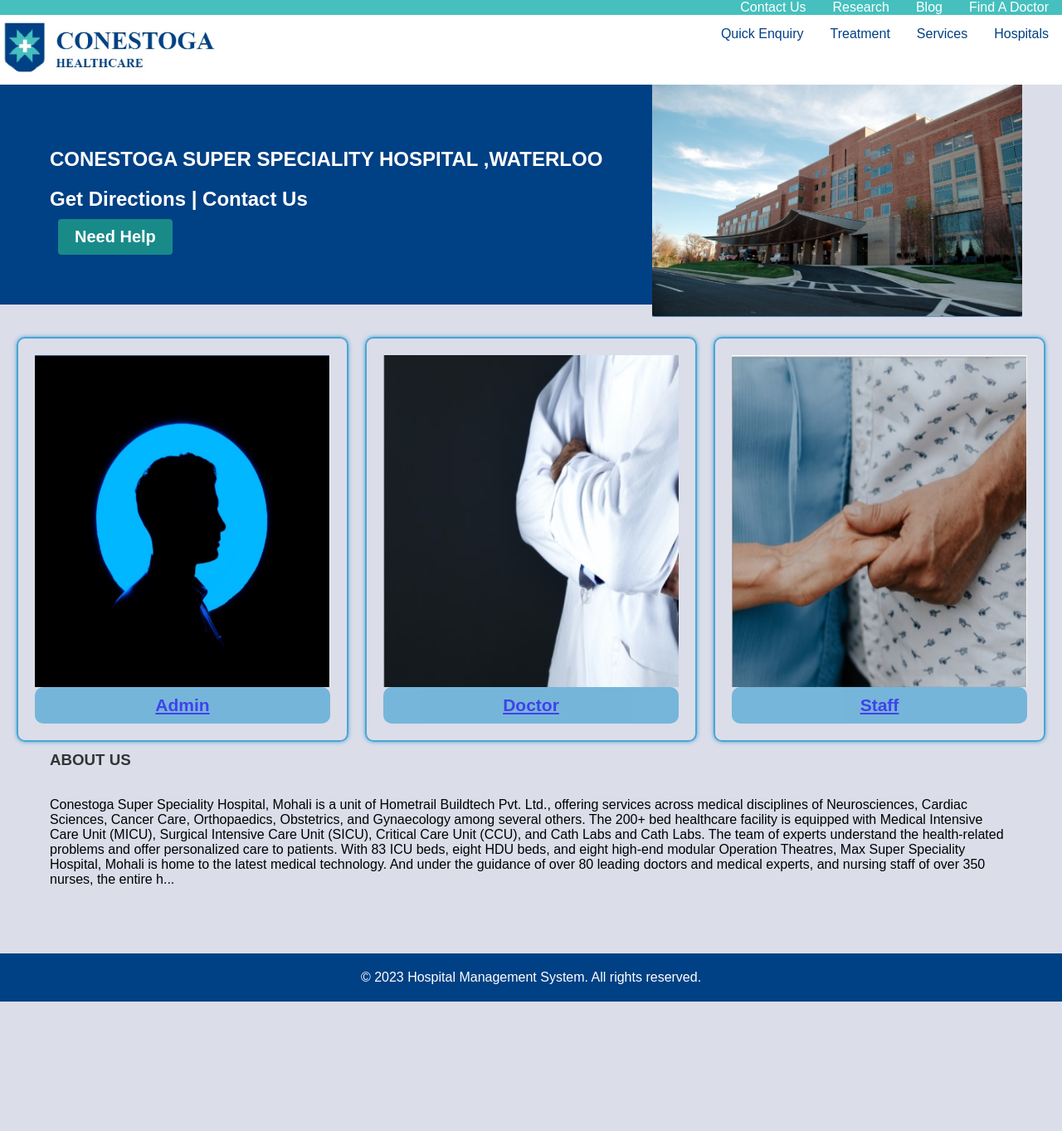
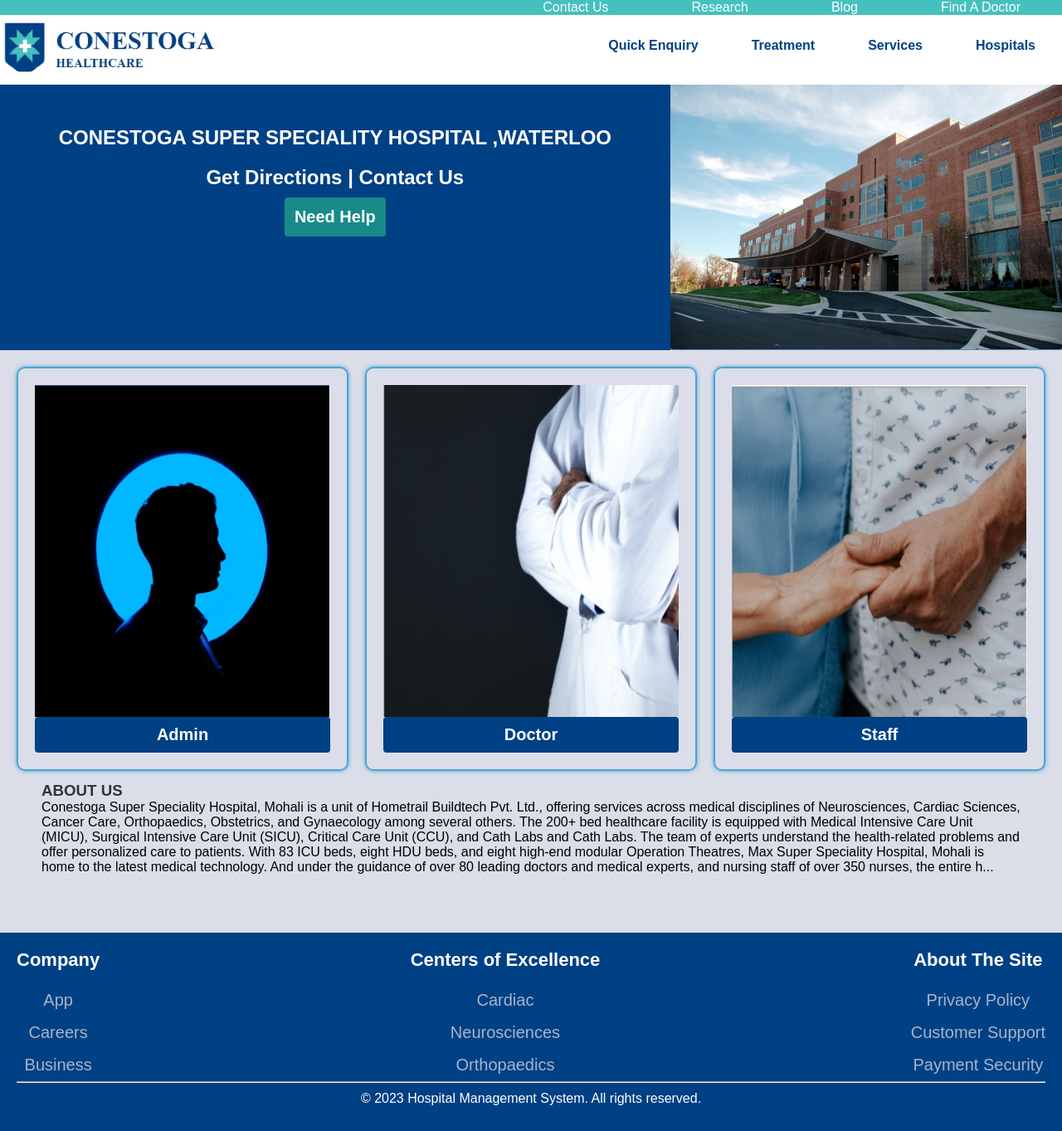
Before and after one commit to sachins97/CONESTOGA-HEALTHCARE, a React (Create React App) app: page / in a window 1280 px wide. Shown: the whole page at 83% size. Before the commit the page ends 1207 px from the top, so only its background shows below. Built offline with nearby package versions, Linux system fonts and the light colour scheme.

Commit message:
UI designed for home page

```diff
--- a/src/Footer.js
+++ b/src/Footer.js
@@ -4,7 +4,55 @@ import './footer.css';
 const Footer = () => {
   return (
     <footer>
-      &copy; 2023 Hospital Management System. All rights reserved.
+      <div class="row">
+        <div class="footer-col">
+          <h4>Company</h4>
+          <ul>
+            <li>
+              <a href="/">App</a>
+            </li>
+            <li>
+              <a href="/">Careers</a>
+            </li>
+            <li>
+              <a href="/">Business</a>
+            </li>
+          </ul>
+        </div>
+        <div class="footer-col">
+          <h4>Centers of Excellence</h4>
+          <ul>
+            <li>
+              <a href="/">Cardiac</a>
+            </li>
+            <li>
+              <a href="/">Neurosciences</a>
+            </li>
+            <li>
+              <a href="/">Orthopaedics</a>
+            </li>
+          </ul>
+        </div>
+
+        <div class="footer-col">
+          <h4>About The Site</h4>
+          <ul>
+            <li>
+              <a href="/">Privacy Policy</a>
+            </li>
+            <li>
+              <a href="/">Customer Support</a>
+            </li>
+            <li>
+              <a href="/">Payment Security</a>
+            </li>
+          </ul>
+        </div>
+      </div>
+      <hr />
+      <div class="copy">
+        &copy; 2023 Hospital Management System. All rights reserved.
+      </div>
     </footer>
   );
 };
--- a/src/Header.js
+++ b/src/Header.js
@@ -4,7 +4,7 @@ import './header.css';
 const Header = () => {
   return (
     <header>
-      <nav>
+      <nav class="navbar">
         <ul>
           <li>
             <a href="/">Find A Doctor</a>
--- a/src/Home.css
+++ b/src/Home.css
@@ -4,29 +4,29 @@ body {
   font-family: Arial, sans-serif;
   background-color: #dbdde9;
 }
-.home {
+main {
   display: flex;
-  flex-direction: column;
+  height: 40vh;
 }
 .content {
-  float: left;
   background-color: #004084;
   color: white;
-  padding: 60px;
+  text-align: center;
+  width: 68vw;
 }
 .content h1 {
+  padding-top: 50px;
   text-align: center;
   color: white;
 }
-.hosp {
-  height: 35vh;
+.hosp img {
+  width: 100%;
+  height: 40vh;
 }
 
 .buttons {
   display: flex;
-  justify-content: center;
-  margin: 0 10px;
-  padding: 10px 20px;
+  margin: auto;
   background-color: #188b89;
   color: #fff;
   text-decoration: none;
@@ -35,6 +35,7 @@ body {
   font-size: 20px;
   cursor: pointer;
 }
+
 .cards {
   display: grid;
   grid-template-columns: repeat(auto-fit, minmax(300px, 1fr));
@@ -55,24 +56,24 @@ body {
 .destCards img {
   height: 50vh;
 }
-.destCards button {
-  margin-top: auto;
-  background-color: #4ba5d4;
-  color: white;
-  padding: 10px;
+.destCards .btn {
+  display: flex;
+  justify-content: center;
+  padding: 10px 20px;
+  background-color: #004084;
+  color: #fff;
+  text-decoration: none;
   border: none;
-  border-radius: 10px;
-  font-size: 21px;
-  font-family: sans-serif;
-  font-weight: bold;
-  opacity: 0.7;
+  font-size: 20px;
+  cursor: pointer;
+}
+.destCards a {
+  color: #fff;
+  text-decoration: none;
 }
 .about {
-  clear: both;
-  display: flex;
-  flex-direction: column;
   padding: 50px;
-  margin: 10px;
+  margin-top: 50px;
 }
 .about h3 {
   color: rgb(52, 52, 52);
--- a/src/Home.js
+++ b/src/Home.js
@@ -22,7 +22,7 @@ import Footer from './Footer';
 
 const Home = () => {
   return (
-    <div class="home">
+    <html>
       <Header />
       <main>
         <div class="content">
@@ -30,29 +30,28 @@ const Home = () => {
           <h2>Get Directions | Contact Us</h2>
           <button class="buttons">Need Help</button>
         </div>
-        <div>
-          <img src="/assets/hosp.jpg" class="hosp" alt="Your hosp" />
+        <div class="hosp">
+          <img src="/assets/hosp.jpg" alt="Your hosp" />
         </div>
       </main>
-
       <div class="cards">
         <article class="destCards">
           <img src="/assets/admin.jpg" alt="" />
 
-          <button>
+          <button class="btn">
             <Link to="/admin">Admin</Link>
           </button>
         </article>
         <article class="destCards">
           <img src="/assets/doctor.jpg" alt="" />
 
-          <button>
+          <button class="btn">
             <Link to="/doctor">Doctor</Link>
           </button>
         </article>
         <article class="destCards">
           <img src="/assets/staff.jpg" alt="" />
-          <button>
+          <button class="btn">
             <Link to="/staff">Staff</Link>
           </button>
         </article>
@@ -76,7 +75,7 @@ const Home = () => {
         </p>
       </div>
       <Footer />
-    </div>
+    </html>
   );
 };
 
--- a/src/footer.css
+++ b/src/footer.css
@@ -1,6 +1,42 @@
+* {
+  margin: 0;
+  padding: 0;
+  box-sizing: border-box;
+}
 footer {
   background-color: #004084;
   color: white;
   padding: 20px;
   text-align: center;
 }
+.row {
+  display: flex;
+  justify-content: space-between;
+}
+.footer-col ul {
+  list-style: none;
+  flex-direction: column;
+  display: flex;
+}
+.footer-col h4 {
+  margin-bottom: 1rem;
+  font-size: 22px;
+  position: relative;
+}
+.footer-col ul li {
+  padding: 0.5rem 0;
+}
+.footer-col ul li a {
+  color: rgb(237, 230, 230);
+  text-decoration: none;
+  font-size: 20px;
+  opacity: 0.7;
+}
+.copy {
+  color: white;
+  text-align: center;
+  padding: 10px 10px;
+}
+.row hr {
+  opacity: 0.7;
+}
--- a/src/header.css
+++ b/src/header.css
@@ -10,7 +10,7 @@
   font-family: Arial, Helvetica, sans-serif;
 }
 
-ul {
+.navbar ul {
   list-style-type: none;
   margin: 0;
   padding: 0;
@@ -18,20 +18,19 @@ ul {
   overflow: hidden;
 }
 
-li {
+.navbar ul li {
   float: right;
 }
 
-li a {
+.navbar ul li a {
   color: white;
   text-align: center;
-  padding: 14px 16px;
+  padding: 18px 50px;
   text-decoration: none;
 }
 
-/* Change the color of the links when hovered over */
-li a:hover {
-  background-color: #111111;
+.navbar ul li a:hover {
+  background-color: #5b9693;
 }
 
 .navbar {
@@ -48,9 +47,12 @@ img {
   height: 80px;
 }
 /* Navigation links styles */
-/* .nav-links {
-    float: right;
-  } */
+.navbar .nav-links ul li {
+  color: #004084;
+  text-align: center;
+  padding: 14px 16px;
+  text-decoration: none;
+}
 .nav-links ul {
   list-style-type: none;
   margin: 0;
@@ -62,10 +64,30 @@ img {
   list-style-type: none;
 }
 
-.nav-links li a {
+.navbar .nav-links li a {
   display: block;
   color: #004084;
   text-align: center;
+  font-weight: bold;
   padding: 14px 16px;
   text-decoration: none;
 }
+
+@media only screen and (max-width: 700px) {
+  .logo {
+    position: absolute;
+    top: 20px;
+    left: 20px;
+  }
+  .logo img {
+    height: 50px;
+  }
+
+  .nav-links ul li {
+    display: none;
+  }
+  .navbar {
+    font-size: 8px;
+    overflow: hidden;
+  }
+}
```
